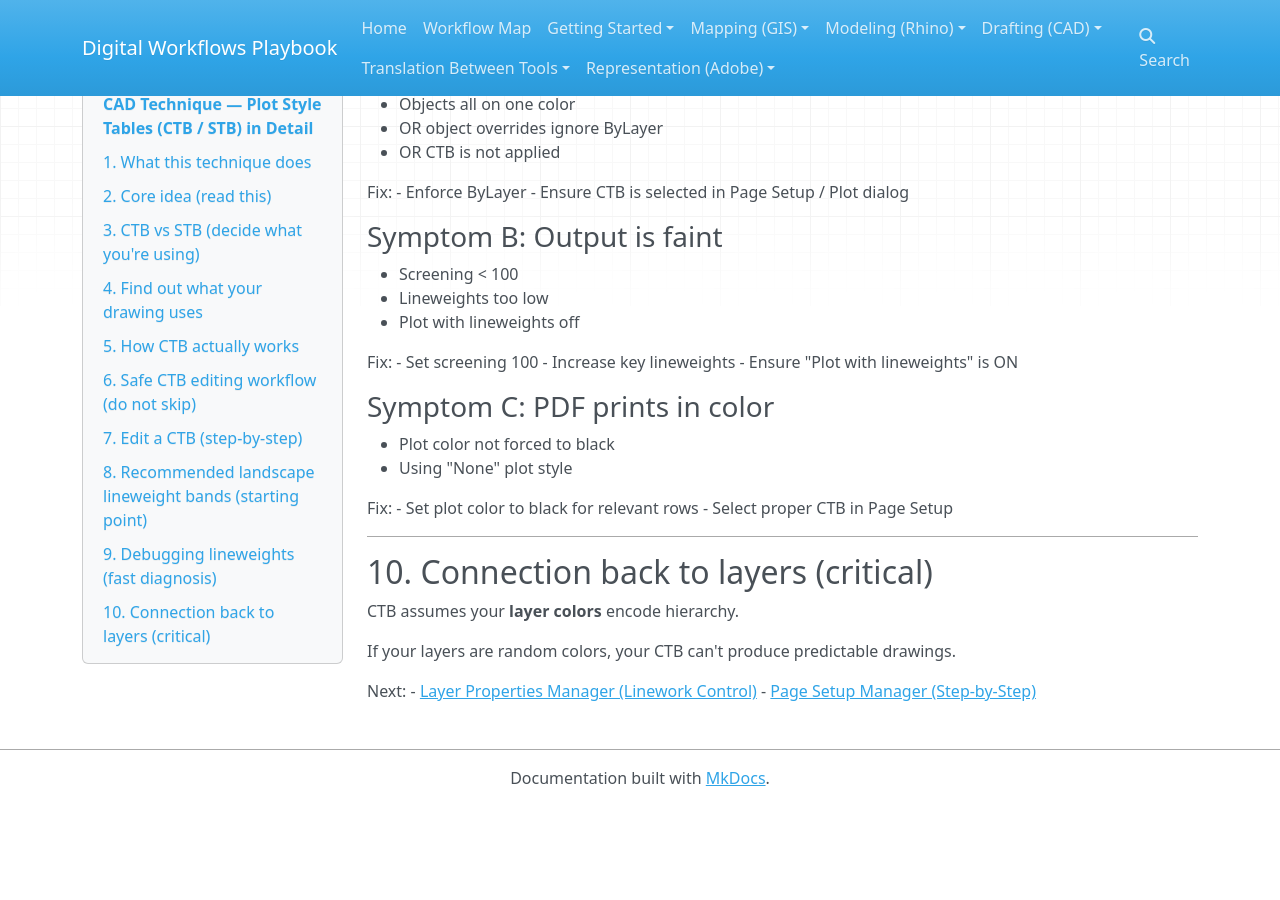
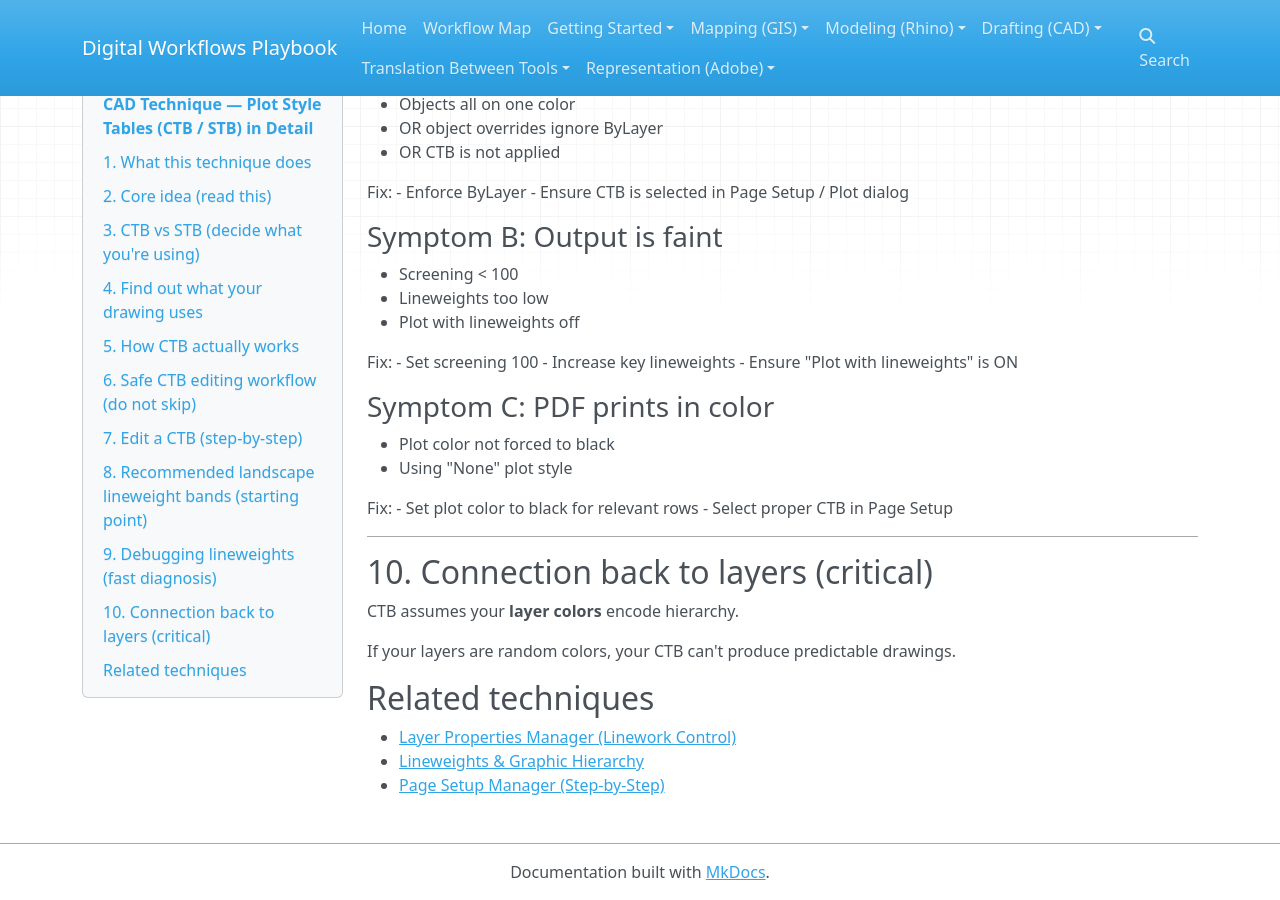
Before and after one commit to machineLandscape/digital-workflows-playbook, an MkDocs documentation site: the page built from docs/03_drafting_techniques/cad_plot_style_tables.md, in a window 1280 px wide and 900 px high, scrolled down 2234 px. Built offline with MkDocs 1.6.1, drawn with Linux system fonts in a browser that asks for light colours; nearby versions of some CDN libraries; before the commit the page ends 3040 px from its top, so only the background shows below that.

Commit message:
Update cad_plot_style_tables.md

```diff
--- a/docs/03_drafting_techniques/cad_plot_style_tables.md
+++ b/docs/03_drafting_techniques/cad_plot_style_tables.md
@@ -147,6 +147,8 @@ CTB assumes your **layer colors** encode hierarchy.
 
 If your layers are random colors, your CTB can't produce predictable drawings.
 
-Next:
+## Related techniques
+
 - [Layer Properties Manager (Linework Control)](cad_layer_properties_manager.md)
+- [Lineweights & Graphic Hierarchy](cad_lineweights_and_hierarchy.md)
 - [Page Setup Manager (Step-by-Step)](cad_page_setup_manager.md)
```
